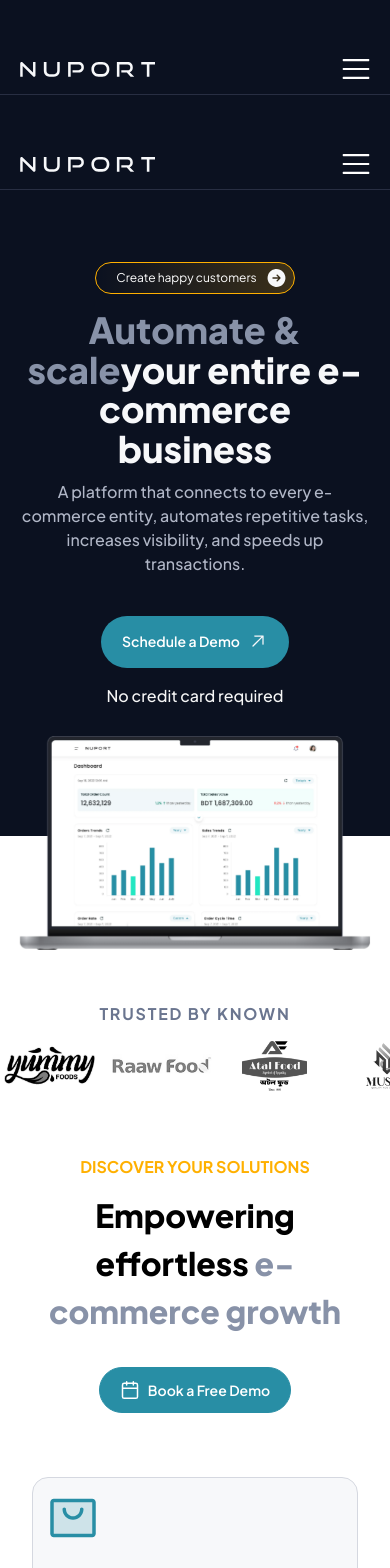
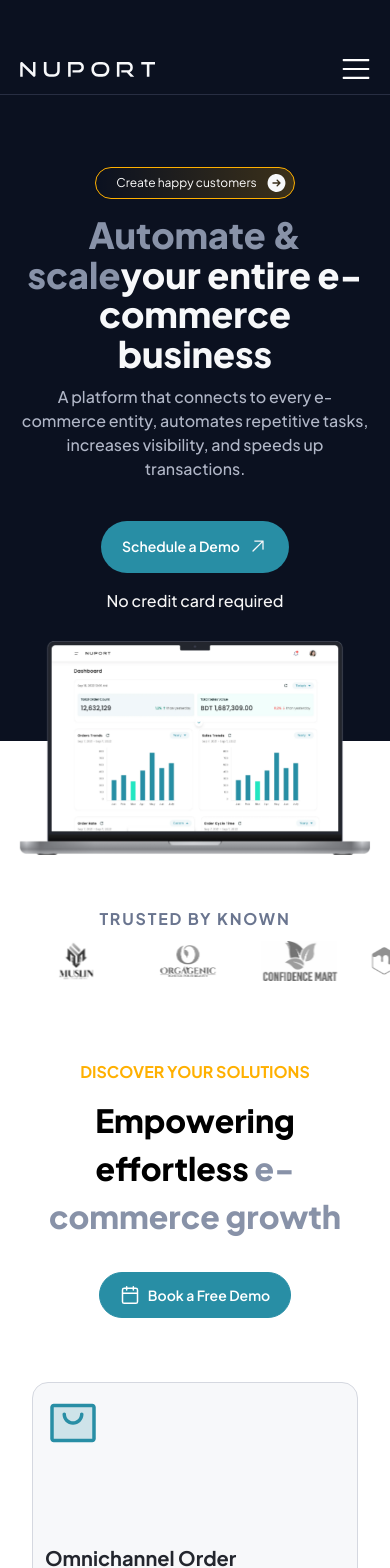
Before and after one commit to Sanjay2929/nuport-next, a Next.js app: page /product in a window 390 px wide. Shown: the top 1568 px of the page. Built offline with nearby package versions, Linux system fonts and the light colour scheme.

Commit message:
product slider

```diff
--- a/src/app/product/page.js
+++ b/src/app/product/page.js
@@ -13,15 +13,12 @@ import TrustedByKnown from "@/components/product/TrustedByKnown";
 export default function Home() {
   return (
     <>
-      <Navbar />
       <ProductHero />
       <TrustedByKnown />
       <DiscoverSolutions />
       <AutomatedInventory />
       <DiscoverFaq />
       <SuccessFullStart />
-      <Footer />
-      <BackToTop />
     </>
   );
 }
--- a/src/components/aboutpage/Hero.jsx
+++ b/src/components/aboutpage/Hero.jsx
@@ -18,7 +18,6 @@ const Hero = () => {
         <div className="lg:w-8/12 w-full flex flex-col items-end pt-[50px]">
           <div>
             <span className="mb-[23px]">
-              {" "}
               <Comma />
             </span>
             <p className=" text-offWhite font-plus text-[32px]  sm:text-4xl md:text-5xl font-bold lg:max-w-[739px] !leading-[140%]">
--- a/src/components/common/Helper.jsx
+++ b/src/components/common/Helper.jsx
@@ -813,49 +813,4 @@ export const trustedKnownPartners = [
     title: "maarij",
     width: "140",
   },
-  {
-    image: "/assets/images/productpage/trusted-by-known/naruro.png",
-    title: "autorific",
-    width: "177",
-  },
-  {
-    image: "/assets/images/productpage/trusted-by-known/yummy.png",
-    title: "autorific",
-    width: "177",
-  },
-  {
-    image: "/assets/images/productpage/trusted-by-known/raaw-food.png",
-    title: "british-american",
-    width: "91",
-  },
-  {
-    image: "/assets/images/productpage/trusted-by-known/atal-food.png",
-    title: "atal-food",
-    width: "59",
-  },
-  {
-    image: "/assets/images/productpage/trusted-by-known/muslin.png",
-    title: "lg",
-    width: "129",
-  },
-  {
-    image: "/assets/images/productpage/trusted-by-known/orgagenic.png",
-    title: "orgagenic",
-    width: "111",
-  },
-  {
-    image: "/assets/images/productpage/trusted-by-known/confidence.png",
-    title: "confidence",
-    width: "182",
-  },
-  {
-    image: "/assets/images/productpage/trusted-by-known/ma-arij.png",
-    title: "maarij",
-    width: "140",
-  },
-  {
-    image: "/assets/images/productpage/trusted-by-known/naruro.png",
-    title: "autorific",
-    width: "177",
-  },
 ];
--- a/src/components/product/TrustedByKnown.jsx
+++ b/src/components/product/TrustedByKnown.jsx
@@ -1,8 +1,60 @@
+"use client"
 import React from "react";
 import { trustedKnownPartners } from "../common/Helper";
 import Image from "next/image";
+import Slider from "react-slick";
 
 const TrustedByKnown = () => {
+  var settings = {
+    slidesToShow: 7,
+    slidesToScroll: 1,
+    infinite: false,
+    responsive: [
+      {
+        breakpoint: 4000,
+        settings: "unslick",
+      },
+      {
+        breakpoint: 1280,
+        settings: {
+          infinite: true,
+          slidesToShow: 5,
+          autoplay: true,
+          autoplaySpeed: 0,
+          arrows: false,
+          speed: 5000,
+          pauseOnHover: false,
+          cssEase: "linear",
+        },
+      },
+      {
+        breakpoint: 992,
+        settings: {
+          slidesToShow: 4,
+          infinite: true,
+          autoplay: true,
+          autoplaySpeed: 0,
+          arrows: false,
+          speed: 5000,
+          pauseOnHover: false,
+          cssEase: "linear",
+        },
+      },
+      {
+        breakpoint: 576,
+        settings: {
+          slidesToShow: 3.5,
+          infinite: true,
+          autoplay: true,
+          autoplaySpeed: 0,
+          arrows: false,
+          speed: 5000,
+          pauseOnHover: false,
+          cssEase: "linear",
+        },
+      },
+    ],
+  };
   return (
     <div className="">
       <div className="container 2xl:max-w-[1380px] mx-auto">
@@ -18,15 +70,16 @@ const TrustedByKnown = () => {
             TRUSTED BY known
           </h2>
           <div className="relative h-[60px] w-full">
-            <div className="flex justify-between lg:gap-x-8 gap-x-3 items-center trusted_slider absolute left-0 top-1/2 -translate-y-1/2">
+            <Slider
+              {...settings}
+              className="flex justify-between lg:gap-x-8 gap-x-3 items-center"
+            >
+              {/*  Mapping over the trustedPartners array to render each partner's image */}
               {trustedKnownPartners.map((value, index) => {
                 return (
-                  <div
-                    key={index}
-                    className="lg:w-[177px] w-[100px] flex justify-center"
-                  >
+                  <div key={index} className=" !flex justify-center">
                     <Image
-                      className={`hover:scale-110 duration-300 lg:w-[${value.width}px] w-[100px] object-contain h-[50px]`}
+                      className={`w-[80px] sm:w-[100px] object-contain h-[40px] sm:h-[50px] ${value.customWidth}`}
                       width={value.width}
                       height={50}
                       src={value.image}
@@ -35,7 +88,7 @@ const TrustedByKnown = () => {
                   </div>
                 );
               })}
-            </div>
+            </Slider>
           </div>
         </div>
       </div>
```
